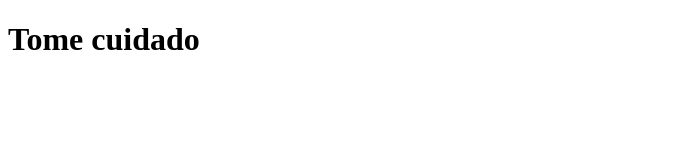
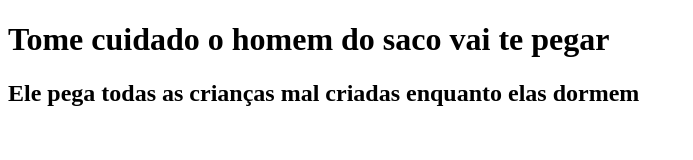
Before and after one commit to Alsemcam/CICD, a plain HTML site: page index.html in a window 1280 px wide. Shown: the whole page, without its empty margins (0-693 px from the left). Drawn offline with Linux system fonts and the light colour scheme.

Commit message:
mudança index

```diff
--- a/index.html
+++ b/index.html
@@ -7,6 +7,7 @@
     <title>Site de Teste</title>
 </head>
 <body>
-    <h1><strong>Tome cuidado</strong></h1>
+    <h1><strong>Tome cuidado</strong> o homem do saco vai te pegar</h1>
+    <h2>Ele pega todas as crianças mal criadas enquanto elas dormem</h2>
 </body>
 </html>
```
